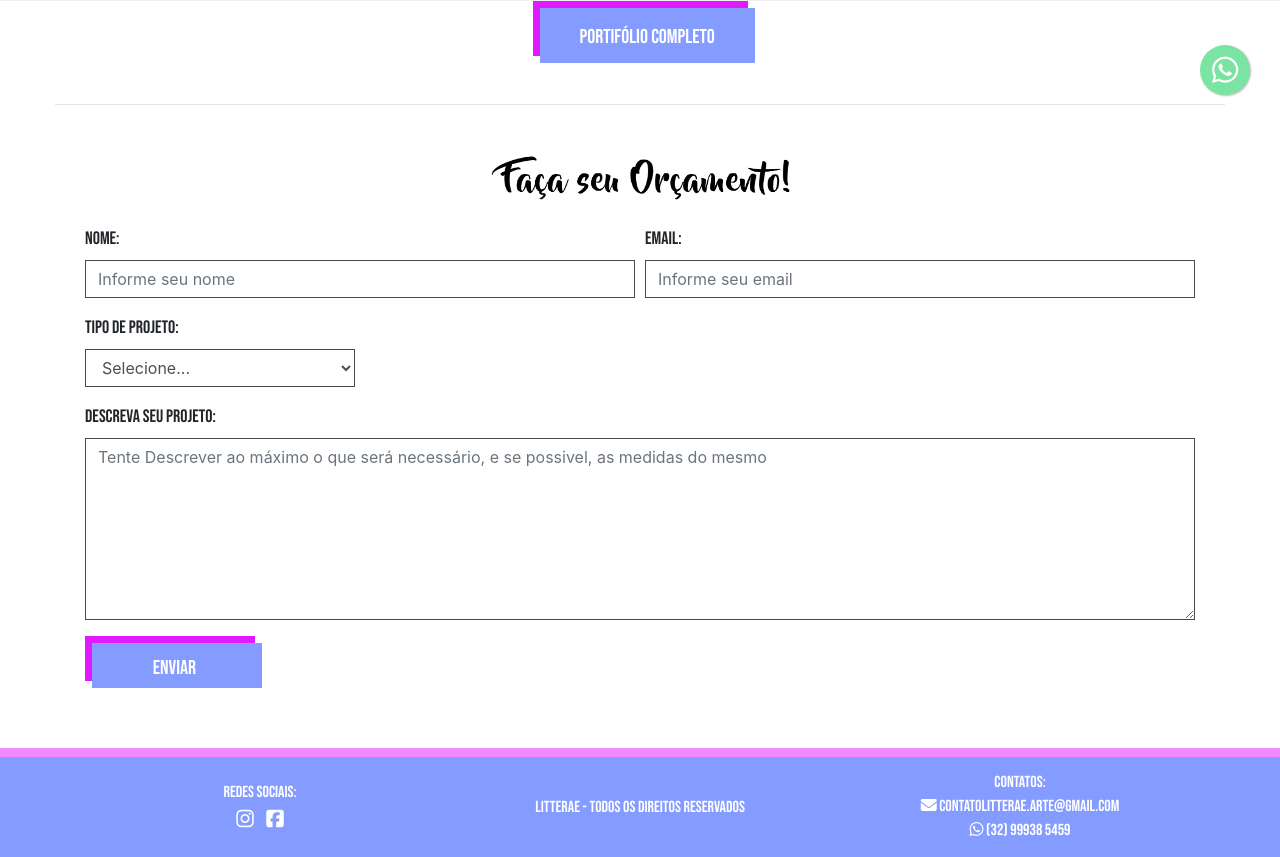
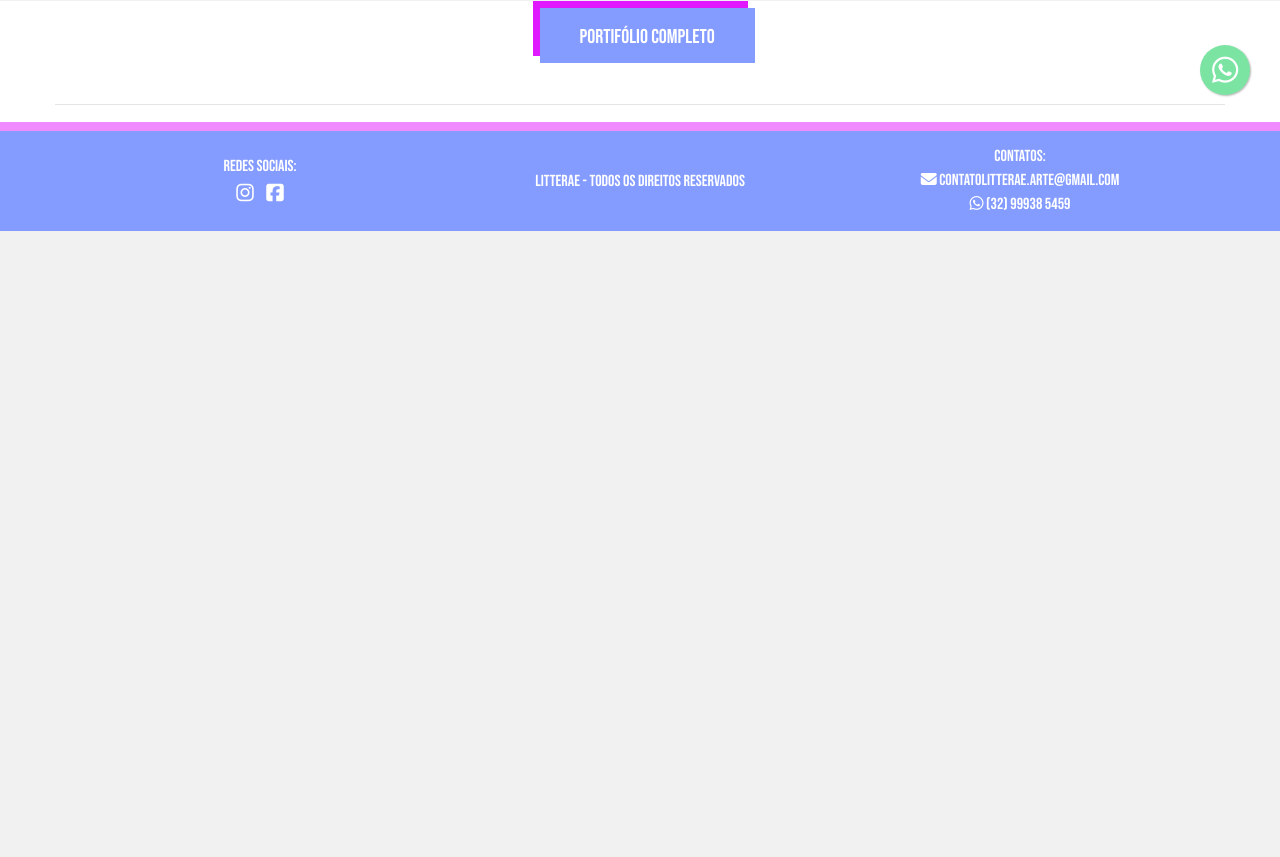
Before and after one commit to HigorTuretta/Litterae, a PHP site: page / in a window 1280 px wide. Shown: the part 675-1532 px from the top of the page. After the commit the page ends 906 px from the top, so only its background shows below. Run offline with PHP 8.4, Linux system fonts and the light colour scheme; data that the repository does not hold is empty; some libraries are stand-ins or nearby versions.

Commit message:
contatoFormsRemoved

```diff
--- a/site/contato.php
+++ b/site/contato.php
@@ -11,6 +11,7 @@
             <a href="https://www.facebook.com/litterae.arte" target="blank"><i class="fab fa-facebook-square"></i></a>
         </div>
         <hr>
+        <?= Formulario::exibeMensagem() ?>
         <form action="<?= SITE_URL ?>controllerContato/Insert" enctype="multipart/form-data" method="POST">
             <div class="form-row">
                 <div class="form-group col-md-6">
--- a/site/controllerContato.php
+++ b/site/controllerContato.php
@@ -22,7 +22,7 @@ if ($acao == "Insert") {
     }
 ?>
     <script language="JavaScript">
-        window.location = "<?= SITE_URL ?>home";
+        window.location = "<?= SITE_URL ?>contato";
     </script>
 <?php
 } else if ($acao == "Update") {
--- a/site/start.php
+++ b/site/start.php
@@ -123,55 +123,6 @@ $slider = $modelSlide->buscaSlidesHabilitados($conDb);
     <hr class="Linha container">
     <!-- cards end -->
 
-    <!-- CONTATO -->
-    <div class="container" id="contato">
-        <h2><img src="<?= SITE_URL . "assets/images/orcamento.png" ?>"></h2>
-        <form action="<?= SITE_URL ?>controllerContato/Insert" enctype="multipart/form-data" method="POST" id="formulario">
-            <div class="form-row">
-                <div class="form-group col-md-6">
-                    <label for="Nome">Nome:</label>
-                    <input type="text" name="Nome" id="Nome" placeholder="Informe seu nome" class="form-control" required>
-                </div>
-                <div class="form-group col-md-6">
-                    <label for="Email">Email:</label>
-                    <input type="email" name="Email" id="Email" placeholder="Informe seu email" class="form-control" required>
-                </div>
-            </div>
-            <div class="form-row">
-                <div class="form-group col-md-3 mr-4">
-                    <label for="TipoProjeto">Tipo de Projeto:</label>
-                    <select required name="TipoProjeto" id="TipoProjeto" class="form-control">
-                        <option value="0" selected disabled>Selecione...</option>
-                        <option value="1">Parede Personalizada</option>
-                        <option value="2">Quadro Personalizado</option>
-                        <option value="3">Lettering para Publicidade</option>
-                        <option value="4">Lettering Geral</option>
-                    </select>
-                </div>
-                <!-- <div class="form group col-md-3">
-                        <label for="arquivo">Tem alguma imagem de ideia base?</label>
-                        <input type="file" name="arquivo" id="arquivo" accept=".png , .jpeg, .jpg">
-                    </div> -->
-            </div>
-            <div class="form-row">
-                <div class="form-group col-md-12">
-                    <label for="Descricao">Descreva seu projeto:</label>
-                    <textarea required name="Descricao" id="Descricao" cols="30" rows="7" class="form-control" placeholder="Tente Descrever ao máximo o que será necessário, e se possivel, as medidas do mesmo"></textarea>
-                </div>
-            </div>
-            <div class="form-row">
-                <div class="col-md-12 btn-enviar">
-                    <button type="submit">
-                        <div class="personalized-button-back">
-                            <div class="personalized-button-front">
-                                <p class="button-text">Enviar</p>
-                            </div>
-                        </div>
-                    </button>
-                </div>
-            </div>
-        </form>
-    </div>
 
     <!-- WPP LINK  -->
     <a class="whatsapp" href="https://api.whatsapp.com/send?phone=5532999385459" target="blank"><i class="fab fa-whatsapp"></i></a>
```
Also changed, not shown: site/home.php (+0 -50 lines).
